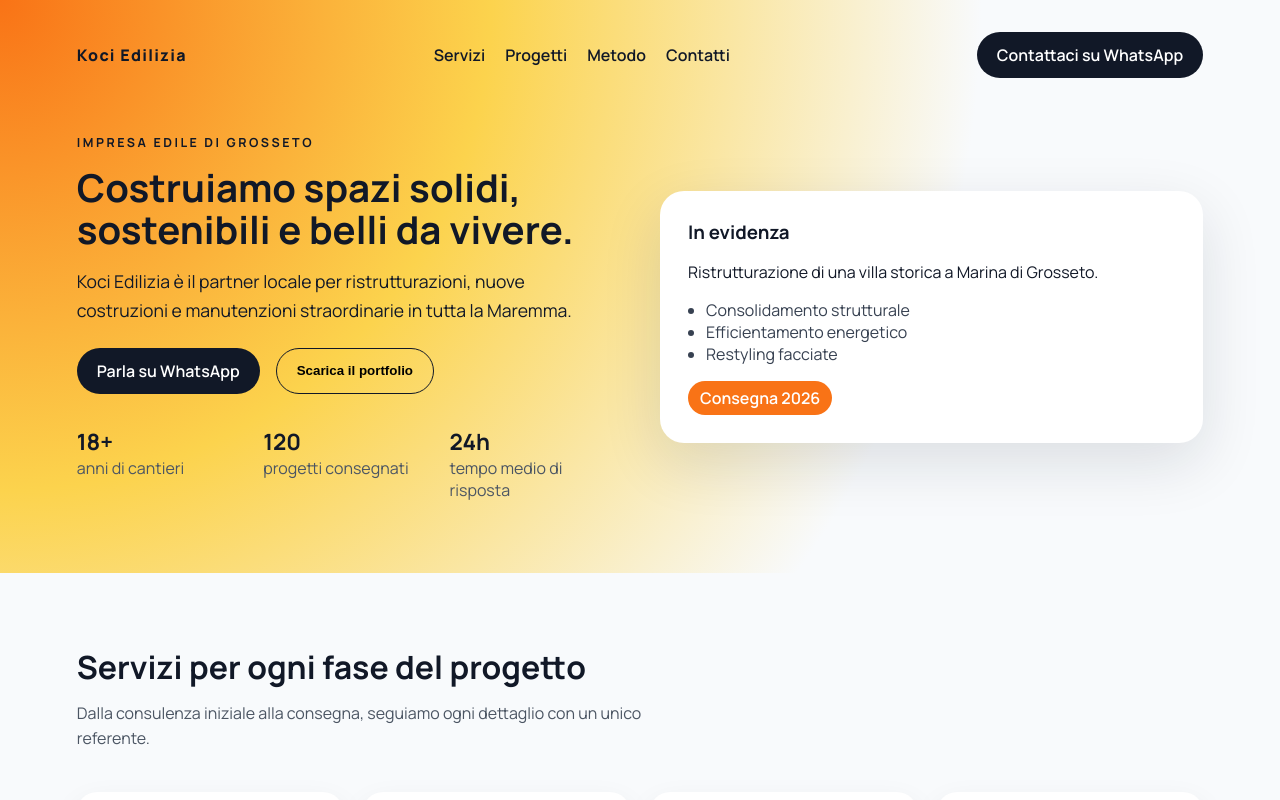
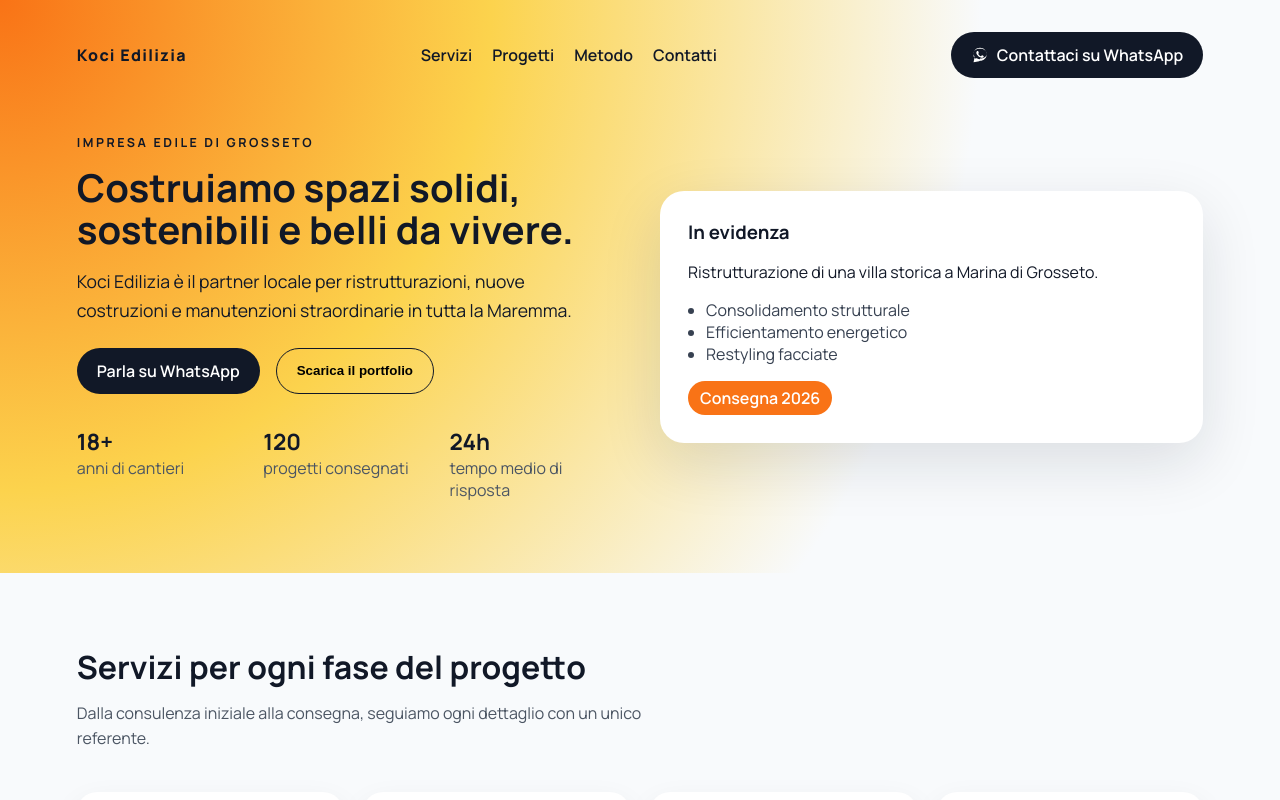
Before and after one commit to sashapodgoreanu/kociedilizia.it, a Vue app: page / in a window 1280 px wide. Shown: the top 800 px of the page. Built offline with nearby package versions, Linux system fonts and the light colour scheme.

Commit message:
Remove KO.CI references and add WhatsApp icon

```diff
--- a/index.html
+++ b/index.html
@@ -3,7 +3,7 @@
   <head>
     <meta charset="UTF-8" />
     <meta name="viewport" content="width=device-width, initial-scale=1.0" />
-    <title>KO.CI Edilizia - Grosseto</title>
+    <title>Koci Edilizia - Grosseto</title>
   </head>
   <body>
     <div id="app"></div>
--- a/src/App.vue
+++ b/src/App.vue
@@ -15,6 +15,14 @@
           target="_blank"
           rel="noreferrer"
         >
+          <span class="whatsapp-icon" aria-hidden="true">
+            <svg viewBox="0 0 32 32" role="img" focusable="false">
+              <path
+                fill="currentColor"
+                d="M16 3C9.382 3 4 8.2 4 14.6c0 2.413.744 4.762 2.137 6.757L4.5 29l7.92-1.606A12.27 12.27 0 0 0 16 26.2c6.618 0 12-5.2 12-11.6C28 8.2 22.618 3 16 3zm0 20.6c-2.02 0-4.004-.555-5.737-1.604l-.412-.247-4.697.953.992-4.41-.27-.424C4.66 16.56 4 15.1 4 13.6 4 8.77 9.037 5 16 5c6.963 0 12 3.77 12 8.6 0 4.83-5.037 8.6-12 8.6zm5.93-6.05c-.323-.16-1.903-.931-2.198-1.038-.295-.107-.51-.16-.724.16-.215.32-.83 1.039-1.018 1.25-.188.214-.376.24-.699.08-.323-.16-1.364-.497-2.598-1.584-.96-.836-1.61-1.868-1.8-2.188-.188-.32-.02-.492.142-.651.145-.143.323-.373.485-.56.161-.188.215-.321.323-.535.107-.214.054-.401-.027-.56-.08-.16-.724-1.73-.992-2.37-.26-.62-.525-.536-.724-.546-.188-.01-.402-.012-.617-.012s-.56.08-.856.4c-.295.32-1.123 1.095-1.123 2.67 0 1.576 1.15 3.1 1.31 3.315.16.214 2.263 3.44 5.487 4.83.767.33 1.366.526 1.834.672.77.236 1.47.202 2.026.123.618-.09 1.903-.772 2.17-1.517.268-.745.268-1.385.188-1.517-.08-.134-.295-.214-.617-.374z"
+              />
+            </svg>
+          </span>
           Contattaci su WhatsApp
         </a>
       </nav>
--- a/src/style.css
+++ b/src/style.css
@@ -65,6 +65,16 @@ a {
   display: inline-flex;
   align-items: center;
   justify-content: center;
+}
+
+.whatsapp-icon {
+  display: inline-flex;
+  margin-right: 8px;
+}
+
+.whatsapp-icon svg {
+  width: 18px;
+  height: 18px;
 }
 
 .ghost {
```
Also changed, not shown: 1 other file (tests, documents, lock files or other folders).
